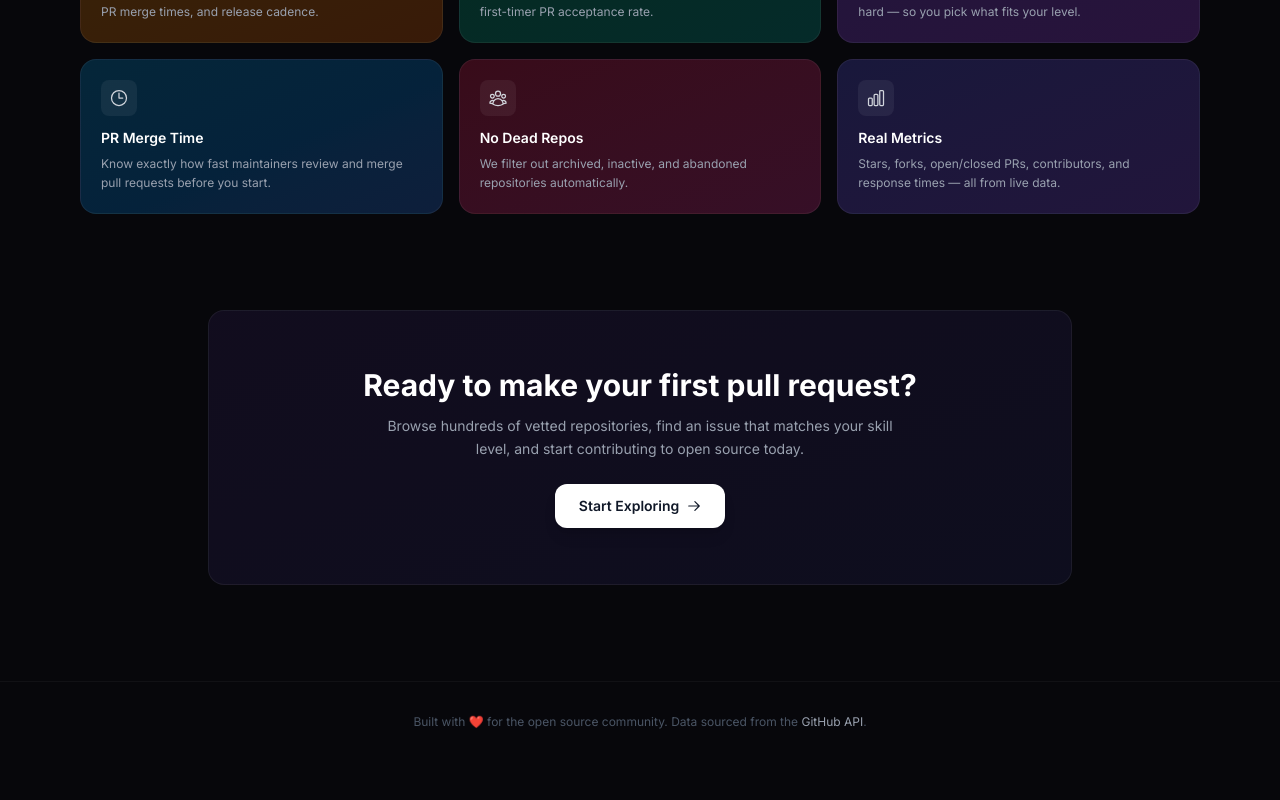
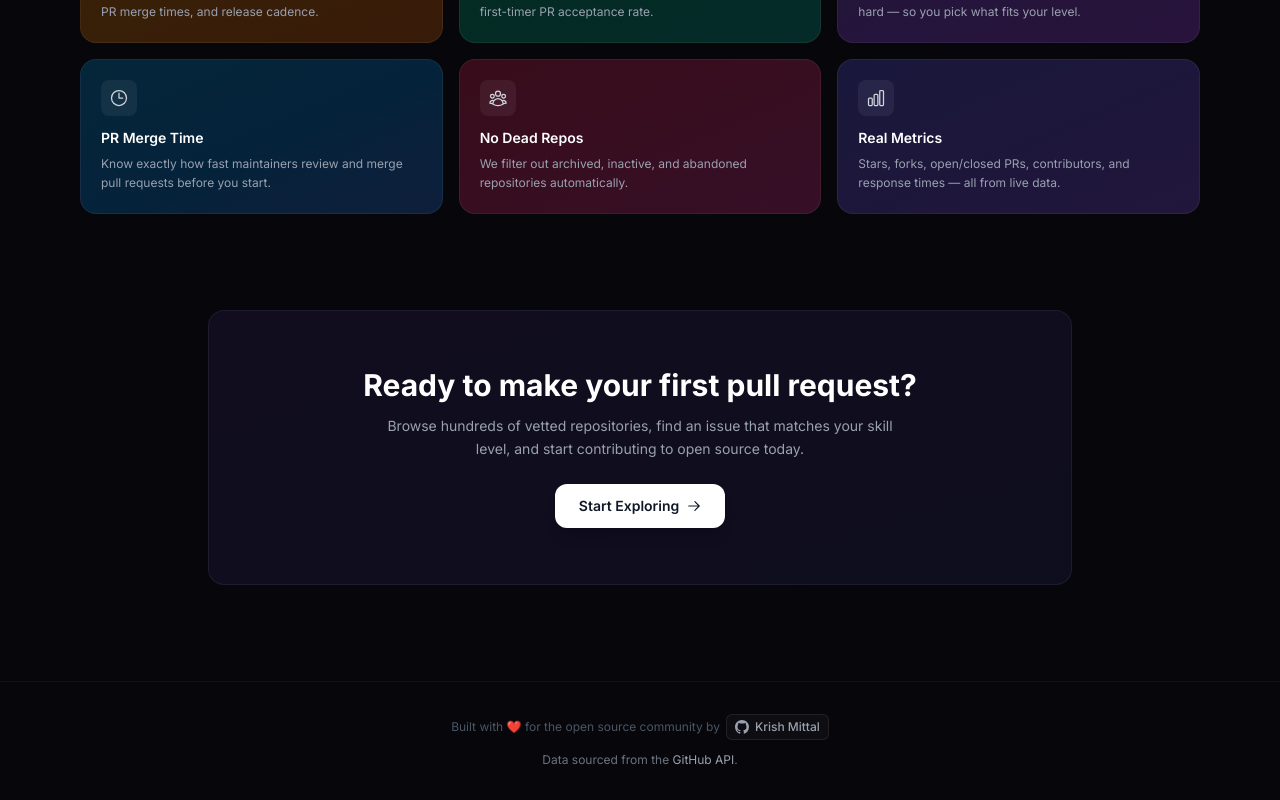
Before and after one commit to krish-mittal1/OpenFirst, a Next.js app in the folder frontend/: page / in a window 1280 px wide. Shown: the part 810-1610 px from the top of the page. Before the commit the page ends 1572 px from the top, so only its background shows below. Built offline with nearby package versions, Linux system fonts and the light colour scheme.

Commit message:
added own github profile

```diff
--- a/frontend/src/app/explore/page.js
+++ b/frontend/src/app/explore/page.js
@@ -10,6 +10,15 @@
     { value: "beginner_friendliness_score", label: "Most Friendly" },
     { value: "stars", label: "Most Stars" },
     { value: "last_commit_at", label: "Recently Updated" },
+];
+
+const STAR_RANGES = [
+    { value: "all", label: "All Sizes", min: undefined, max: undefined },
+    { value: "tiny", label: "Tiny (< 100 ★)", min: undefined, max: 100 },
+    { value: "small", label: "Small (< 500 ★)", min: undefined, max: 500 },
+    { value: "medium", label: "Medium (500 – 5K ★)", min: 500, max: 5000 },
+    { value: "large", label: "Large (5K – 50K ★)", min: 5000, max: 50000 },
+    { value: "massive", label: "Massive (50K+ ★)", min: 50000, max: undefined },
 ];
 
 export default function ExplorePage() {
@@ -26,7 +35,10 @@
     const [sortBy, setSortBy] = useState("combined_score");
     const [hasIssues, setHasIssues] = useState(true);
     const [activelyMerging, setActivelyMerging] = useState(false);
+    const [starRange, setStarRange] = useState("all");
     const [page, setPage] = useState(1);
+
+    const selectedRange = STAR_RANGES.find((r) => r.value === starRange) || STAR_RANGES[0];
 
     const fetchRepos = useCallback(async () => {
         setLoading(true);
@@ -39,6 +51,8 @@
                 sort_by: sortBy,
                 has_issues: hasIssues || undefined,
                 actively_merging: activelyMerging || undefined,
+                min_stars: selectedRange.min,
+                max_stars: selectedRange.max,
                 page,
                 per_page: 12,
             });
@@ -68,7 +82,7 @@
         } finally {
             setLoading(false);
         }
-    }, [search, language, sortBy, hasIssues, activelyMerging, page]);
+    }, [search, language, sortBy, hasIssues, activelyMerging, starRange, page]);
 
     useEffect(() => {
         fetchRepos();
@@ -82,7 +96,7 @@
 
     useEffect(() => {
         setPage(1);
-    }, [search, language, sortBy, hasIssues, activelyMerging]);
+    }, [search, language, sortBy, hasIssues, activelyMerging, starRange]);
 
     return (
         <div className="mx-auto max-w-7xl px-4 py-8 sm:px-6 lg:px-8">
@@ -145,6 +159,19 @@
                     {SORT_OPTIONS.map((opt) => (
                         <option key={opt.value} value={opt.value}>
                             {opt.label}
+                        </option>
+                    ))}
+                </select>
+
+                {/* Project Size */}
+                <select
+                    value={starRange}
+                    onChange={(e) => setStarRange(e.target.value)}
+                    className="rounded-xl border border-white/[0.08] bg-[#0d0d14] py-2.5 px-3 text-sm text-gray-300 outline-none focus:border-violet-500/40 cursor-pointer"
+                >
+                    {STAR_RANGES.map((r) => (
+                        <option key={r.value} value={r.value}>
+                            {r.label}
                         </option>
                     ))}
                 </select>
--- a/frontend/src/app/layout.js
+++ b/frontend/src/app/layout.js
@@ -1,5 +1,6 @@
 import "./globals.css";
 import Navbar from "@/components/Navbar";
+import Footer from "@/components/Footer";
 
 export const metadata = {
   title: "OpenFirst — Find Beginner-Friendly Open Source Projects",
@@ -23,9 +24,10 @@
           rel="stylesheet"
         />
       </head>
-      <body className="antialiased">
+      <body className="antialiased flex flex-col min-h-screen">
         <Navbar />
-        <main className="pt-16 min-h-screen">{children}</main>
+        <main className="pt-16 flex-1">{children}</main>
+        <Footer />
       </body>
     </html>
   );
--- a/frontend/src/app/page.js
+++ b/frontend/src/app/page.js
@@ -156,23 +156,6 @@
           </Link>
         </div>
       </section>
-
-      {/* ── Footer ────────────────────────────────────── */}
-      <footer className="border-t border-white/[0.04] py-8 text-center text-xs text-gray-600">
-        <p>
-          Built with ❤️ for the open source community.
-          Data sourced from the{" "}
-          <a
-            href="https://docs.github.com/en/rest"
-            target="_blank"
-            rel="noopener noreferrer"
-            className="text-gray-400 hover:text-white transition-colors"
-          >
-            GitHub API
-          </a>
-          .
-        </p>
-      </footer>
     </div>
   );
 }
--- /dev/null
+++ b/frontend/src/components/Footer.jsx
@@ -0,0 +1,34 @@
+import Link from "next/link";
+
+export default function Footer() {
+    return (
+        <footer className="w-full border-t border-white/[0.04] py-8 text-center text-xs text-gray-600 mt-auto">
+            <p className="flex items-center justify-center gap-1.5 flex-wrap">
+                <span>Built with ❤️ for the open source community by</span>
+                <a
+                    href="https://github.com/krish-mittal1"
+                    target="_blank"
+                    rel="noopener noreferrer"
+                    className="inline-flex items-center gap-1.5 text-gray-400 hover:text-white transition-colors font-medium border border-white/[0.08] bg-white/[0.03] px-2 py-1 rounded-md"
+                >
+                    <svg className="h-3.5 w-3.5" fill="currentColor" viewBox="0 0 24 24">
+                        <path d="M12 0c-6.626 0-12 5.373-12 12 0 5.302 3.438 9.8 8.207 11.387.599.111.793-.261.793-.577v-2.234c-3.338.726-4.033-1.416-4.033-1.416-.546-1.387-1.333-1.756-1.333-1.756-1.089-.745.083-.729.083-.729 1.205.084 1.839 1.237 1.839 1.237 1.07 1.834 2.807 1.304 3.492.997.107-.775.418-1.305.762-1.604-2.665-.305-5.467-1.334-5.467-5.931 0-1.311.469-2.381 1.236-3.221-.124-.303-.535-1.524.117-3.176 0 0 1.008-.322 3.301 1.23.957-.266 1.983-.399 3.003-.404 1.02.005 2.047.138 3.006.404 2.291-1.552 3.297-1.23 3.297-1.23.653 1.653.242 2.874.118 3.176.77.84 1.235 1.911 1.235 3.221 0 4.609-2.807 5.624-5.479 5.921.43.372.823 1.102.823 2.222v3.293c0 .319.192.694.801.576 4.765-1.589 8.199-6.086 8.199-11.386 0-6.627-5.373-12-12-12z" />
+                    </svg>
+                    Krish Mittal
+                </a>
+            </p>
+            <p className="mt-3 text-gray-500">
+                Data sourced from the{" "}
+                <a
+                    href="https://docs.github.com/en/rest"
+                    target="_blank"
+                    rel="noopener noreferrer"
+                    className="text-gray-400 hover:text-white transition-colors"
+                >
+                    GitHub API
+                </a>
+                .
+            </p>
+        </footer>
+    );
+}
--- a/frontend/src/components/Navbar.jsx
+++ b/frontend/src/components/Navbar.jsx
@@ -46,8 +46,8 @@
                                 key={link.href}
                                 href={link.href}
                                 className={`px-3.5 py-2 rounded-lg text-sm font-medium transition-all duration-200 ${isActive
-                                        ? "text-white bg-white/[0.08]"
-                                        : "text-gray-400 hover:text-white hover:bg-white/[0.04]"
+                                    ? "text-white bg-white/[0.08]"
+                                    : "text-gray-400 hover:text-white hover:bg-white/[0.04]"
                                     }`}
                             >
                                 {link.label}
@@ -58,7 +58,7 @@
 
                 {/* GitHub Link */}
                 <a
-                    href="https://github.com"
+                    href="https://github.com/krish-mittal1"
                     target="_blank"
                     rel="noopener noreferrer"
                     className="flex items-center gap-2 rounded-lg border border-white/[0.08] bg-white/[0.03] px-3.5 py-2 text-sm text-gray-400 hover:text-white hover:border-white/[0.15] hover:bg-white/[0.06] transition-all duration-200"
@@ -66,7 +66,7 @@
                     <svg className="h-4 w-4" fill="currentColor" viewBox="0 0 24 24">
                         <path d="M12 0c-6.626 0-12 5.373-12 12 0 5.302 3.438 9.8 8.207 11.387.599.111.793-.261.793-.577v-2.234c-3.338.726-4.033-1.416-4.033-1.416-.546-1.387-1.333-1.756-1.333-1.756-1.089-.745.083-.729.083-.729 1.205.084 1.839 1.237 1.839 1.237 1.07 1.834 2.807 1.304 3.492.997.107-.775.418-1.305.762-1.604-2.665-.305-5.467-1.334-5.467-5.931 0-1.311.469-2.381 1.236-3.221-.124-.303-.535-1.524.117-3.176 0 0 1.008-.322 3.301 1.23.957-.266 1.983-.399 3.003-.404 1.02.005 2.047.138 3.006.404 2.291-1.552 3.297-1.23 3.297-1.23.653 1.653.242 2.874.118 3.176.77.84 1.235 1.911 1.235 3.221 0 4.609-2.807 5.624-5.479 5.921.43.372.823 1.102.823 2.222v3.293c0 .319.192.694.801.576 4.765-1.589 8.199-6.086 8.199-11.386 0-6.627-5.373-12-12-12z" />
                     </svg>
-                    <span className="hidden sm:inline">GitHub</span>
+                    <span className="hidden sm:inline">Built by Krish</span>
                 </a>
             </div>
 
@@ -79,8 +79,8 @@
                             key={link.href}
                             href={link.href}
                             className={`flex-1 text-center px-3 py-1.5 rounded-lg text-sm font-medium transition-all ${isActive
-                                    ? "text-white bg-white/[0.08]"
-                                    : "text-gray-500 hover:text-white"
+                                ? "text-white bg-white/[0.08]"
+                                : "text-gray-500 hover:text-white"
                                 }`}
                         >
                             {link.label}
```
